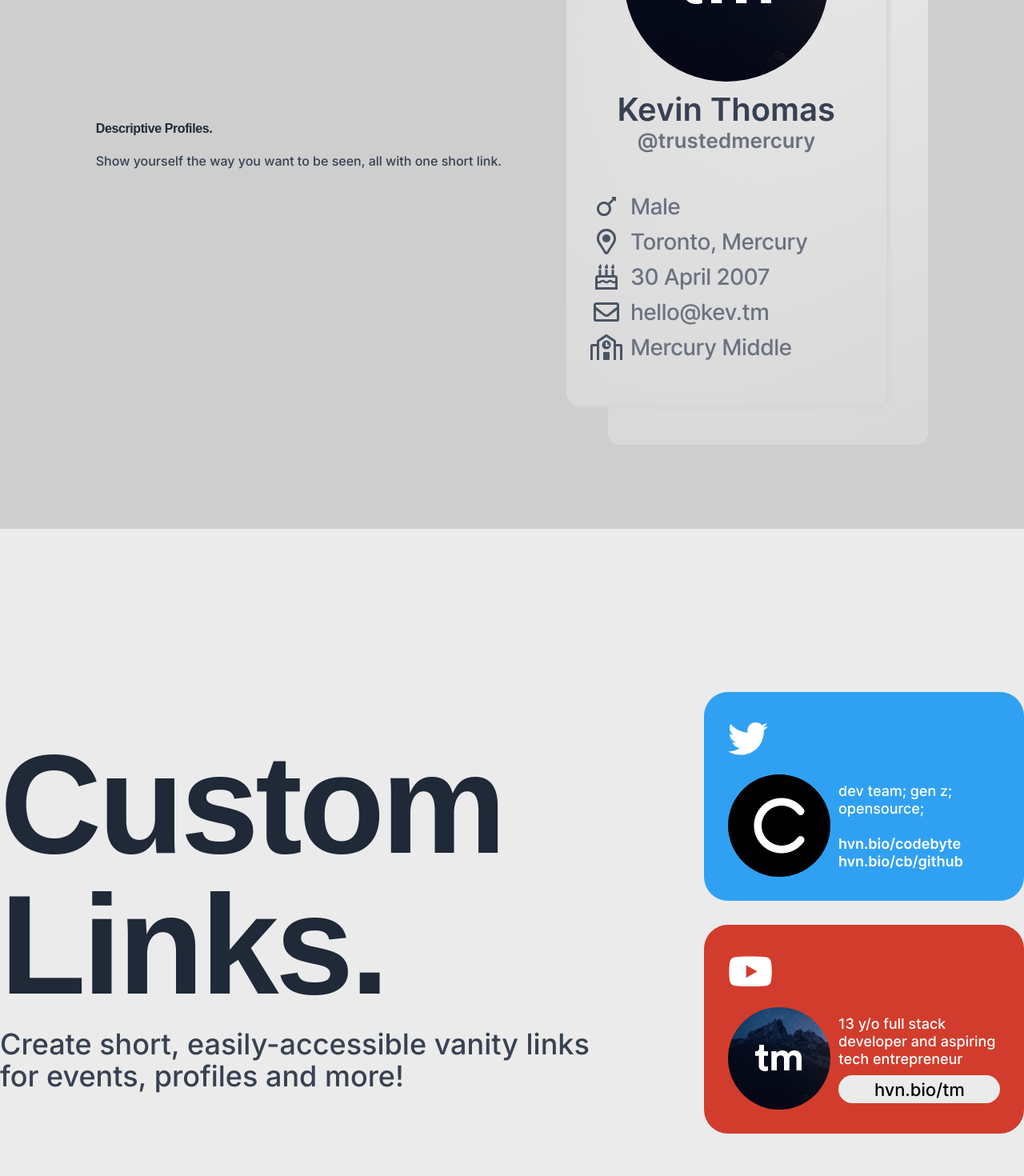
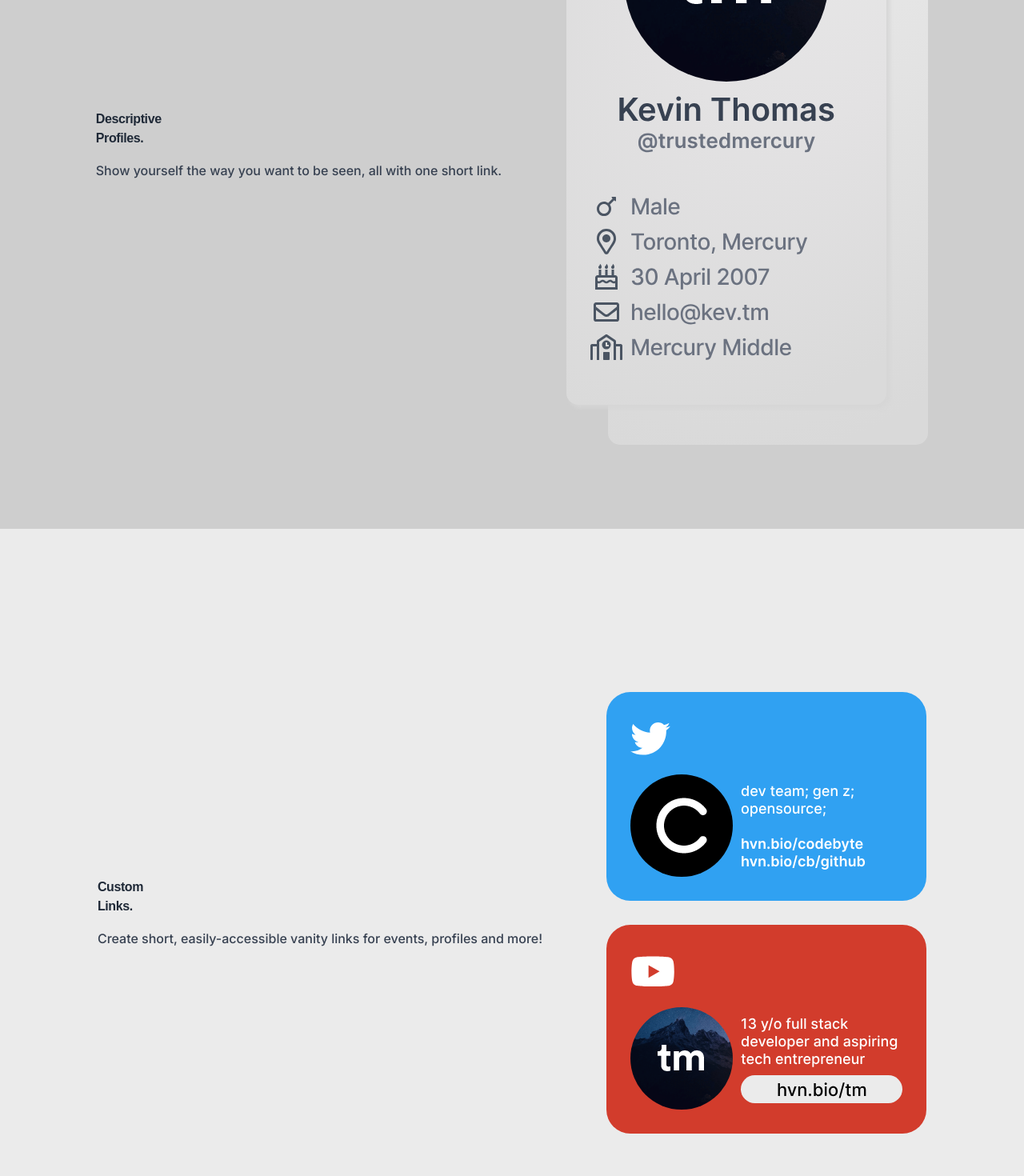
Before and after one commit to kevinjosethomas/haven-frontend, a Next.js app: page / in a window 1280 px wide. Shown: the part 1940-3410 px from the top of the page at 80% size. Built offline with nearby package versions, Linux system fonts and the light colour scheme; a web font is replaced by a local one.

Commit message:
Added Feature section to reduce code

```diff
--- /dev/null
+++ b/src/layouts/sections/Feature.js
@@ -0,0 +1,19 @@
+
+export const FeatureSection = props => {
+
+  return (
+    <div className={`flex flex-row items-center justify-center w-full h-section ${props.background}`}>
+      <div className="flex flex-col items-start justify-center mr-10 max-w-5xl">
+        <h1 className="w-min mb-2 font-acumin font-bold xl:text-9xl 2xl:text-11xl text-gray-800 tracking-tight">{ props.title }</h1>
+        <p className="mt-2 max-w-3xl font-inter font-medium xl:text-3xl 2xl:text-4xl text-gray-700">{ props.description }</p>
+      </div>
+      <img
+        draggable="false"
+        className="ml-10"
+        alt="Another cool image that shouldn't be missing"
+        src={props.image}
+      />
+    </div>
+  )
+
+}
--- a/src/pages/index.js
+++ b/src/pages/index.js
@@ -3,6 +3,7 @@ import { Footer } from "../components/global/Footer";
 import { ValueCards, TargetCards } from "../utility/data";
 import { ValueCard } from "../components/index/ValueCard";
 import { TargetCard } from "../components/index/TargetCard";
+import { FeatureSection } from "../layouts/sections/Feature";
 
 const Index = props => {
 
@@ -40,30 +41,18 @@ const Index = props => {
           )) }
         </div>
       </div>
-      <div className="flex flex-row items-center justify-center w-full h-section bg-light-200">
-        <div className="flex flex-col items-start justify-center mr-10 max-w-5xl">
-          <h1 className="mb-2 font-acumin font-bold xl:text-9xl 2xl:text-11xl text-gray-800 tracking-tight">Descriptive Profiles.</h1>
-          <p className="mt-2 max-w-3xl font-inter font-medium xl:text-3xl 2xl:text-4xl text-gray-700">Show yourself the way you want to be seen, all with one short link.</p>
-        </div>
-        <img
-          draggable="false"
-          className="ml-10"
-          alt="Another cool image that shouldn't be missing"
-          src="/images/home-profile-illustration.svg"
-        />
-      </div>
-      <div className="flex flex-row items-center justify-center w-full h-section bg-light-100">
-        <div className="flex flex-col items-start justify-center mr-10 max-w-5xl">
-          <h1 className="mb-2 font-acumin font-bold text-11xl text-gray-800 tracking-tight">Custom Links.</h1>
-          <p className="mt-2 max-w-3xl font-inter font-medium text-4xl text-gray-700">Create short, easily-accessible vanity links for events, profiles and more!</p>
-        </div>
-        <img
-          draggable="false"
-          className="ml-10"
-          alt="Here's another cool image that shouldn't be missing"
-          src="/images/home-social-illustration.svg"
-        />
-      </div>
+      <FeatureSection
+        title="Descriptive Profiles."
+        description="Show yourself the way you want to be seen, all with one short link."
+        image="/images/home-profile-illustration.svg"
+        background="bg-light-200"
+      />
+      <FeatureSection
+        title="Custom Links."
+        description="Create short, easily-accessible vanity links for events, profiles and more!"
+        image="/images/home-social-illustration.svg"
+        background="bg-light-100"
+      />
       <div className="flex flex-col items-center justify-center w-full h-section bg-light-200">
         <h1 className="mb-5 font-acumin font-bold text-9xl text-gray-800 tracking-tight">For...</h1>
         <div className="flex flex-row items-center justify-center mt-5 w-full">
```
